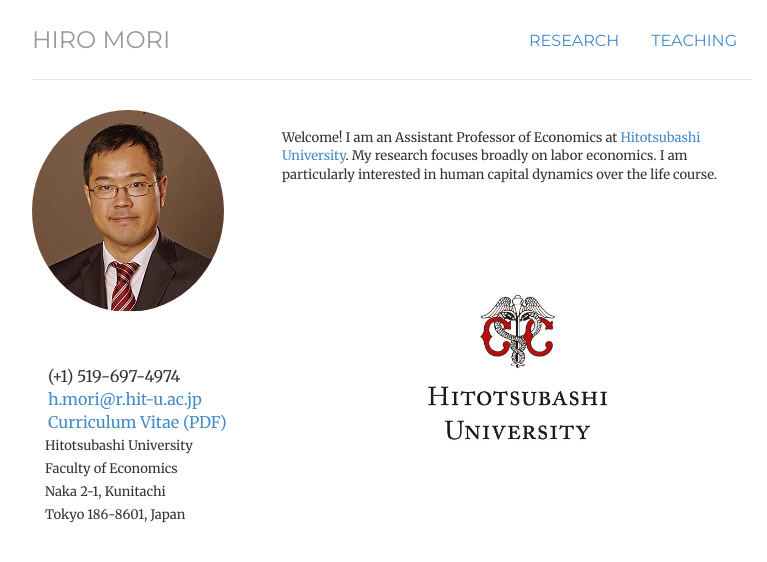
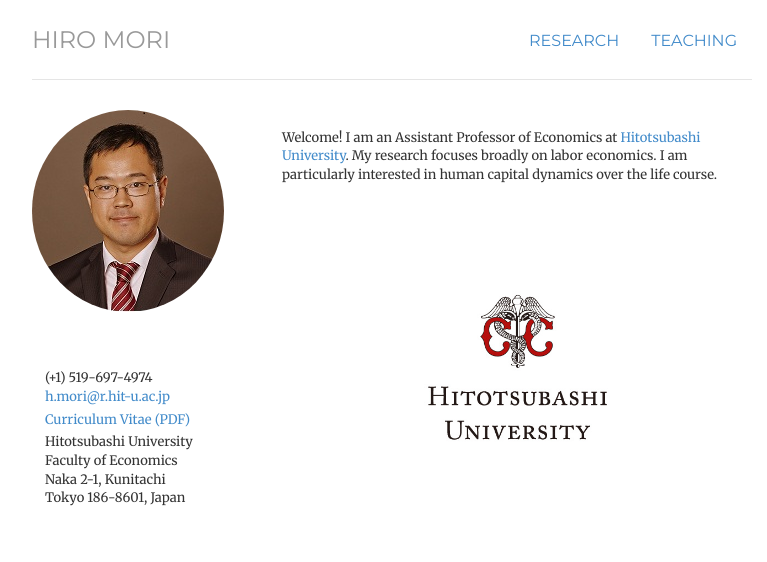
Before and after one commit to morihiroaki/morihiroaki.github.io, a Jekyll site: the page built from index.html, in a window 1280 px wide. Shown: the top 562 px of the page, without its empty margins (248-1015 px from the left). Built offline with Jekyll 4.4.1, drawn with Linux system fonts in a browser that asks for light colours.

Commit message:
Update index.html

```diff
--- a/index.html
+++ b/index.html
@@ -13,17 +13,17 @@
                   	<br/><br/>
                     <div class="contact-item">
                       <div class="icon pull-left text-left"><span class="fa fa-phone fa-fw text-success"></span></div>
-                      <div class="description pull-left">  <span style="margin-right: 1em;"></span> (+1) 519-697-4974</div>
+                      <div class="description pull-left"><font size="2">  <span style="margin-right: 1em;"></span> (+1) 519-697-4974</div>
                     </div>
                     <br/>
                     <div class="contact-item">
                       <div class="icon pull-left text-left"><span class="fa fa-envelope-o fa-fw text-success"></span></div>
-                      <div class="description pull-left"><span style="margin-right: 1em;"></span> <a href="mailto:h.mori@r.hit-u.ac.jp" id="email_link" class="tracked-link" data-label="Email">  h.mori&commat;r.hit-u.ac.jp</a></div>
+                      <div class="description pull-left"><font size="2"><span style="margin-right: 1em;"></span> <a href="mailto:h.mori@r.hit-u.ac.jp" id="email_link" class="tracked-link" data-label="Email">  h.mori&commat;r.hit-u.ac.jp</a></div>
                     </div>
                     <br>
                     <div class="contact-item">
                       <div class="icon pull-left text-left"><span class="fa fa-file-text-o fa-fw text-warning"></span></div>
-                      <div class="description pull-left"><span style="margin-right: 1em;"></span><a href="/files/cv_mori.pdf" id="cv_link1" class="tracked-link" data-label="CV" target="_blank">  Curriculum Vitae (PDF)</a></div>
+                      <div class="description pull-left"><font size="2"><span style="margin-right: 1em;"></span><a href="/files/cv_mori.pdf" id="cv_link1" class="tracked-link" data-label="CV" target="_blank">  Curriculum Vitae (PDF)</a></div>
                     </div>
                     <br>
                     <div class="contact-item">
```
